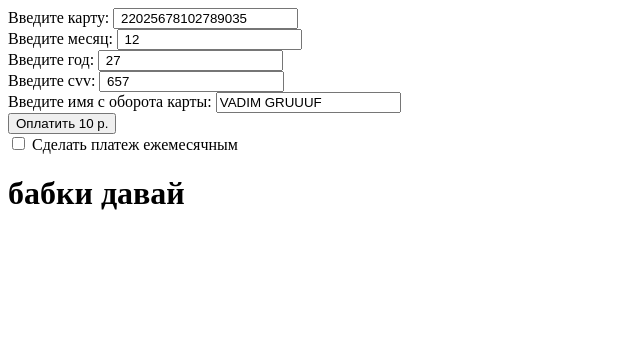
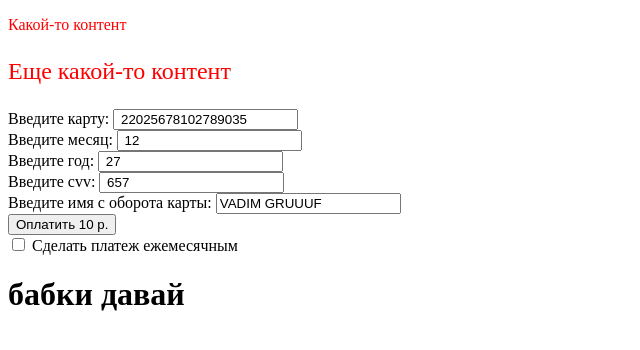
Before and after one commit to klever319/klever319.github.io, a plain HTML site: page index.html in a window 1280 px wide. Shown: the whole page, without its empty margins (0-640 px from the left). Drawn offline with Linux system fonts and the light colour scheme.

Commit message:
Update index.html

```diff
--- a/index.html
+++ b/index.html
@@ -8,6 +8,8 @@
     <link id="faviconLink" rel="icon" type="image/x-icon" href="favicon.ico?v=4">
   </head>
   <body>
+   <p>Какой-то контент</p>
+   <p class="text">Еще какой-то контент</p>
     <form id="paymentFormSample" autocomplete="off" method='POST' action='https://api.cloudpayments.ru/payments/cards/charge' accept-charset="utf-8">
      Введите карту:
      <input type="text" data-cp="cardNumber " value=' 22025678102789035'> <br/>
@@ -46,3 +48,11 @@
     </script>
   </body>
 </html>
+<style>
+ p {
+  color: red;
+ }
+ .text {
+  font-size: 24px;
+ }
+</style>
```
